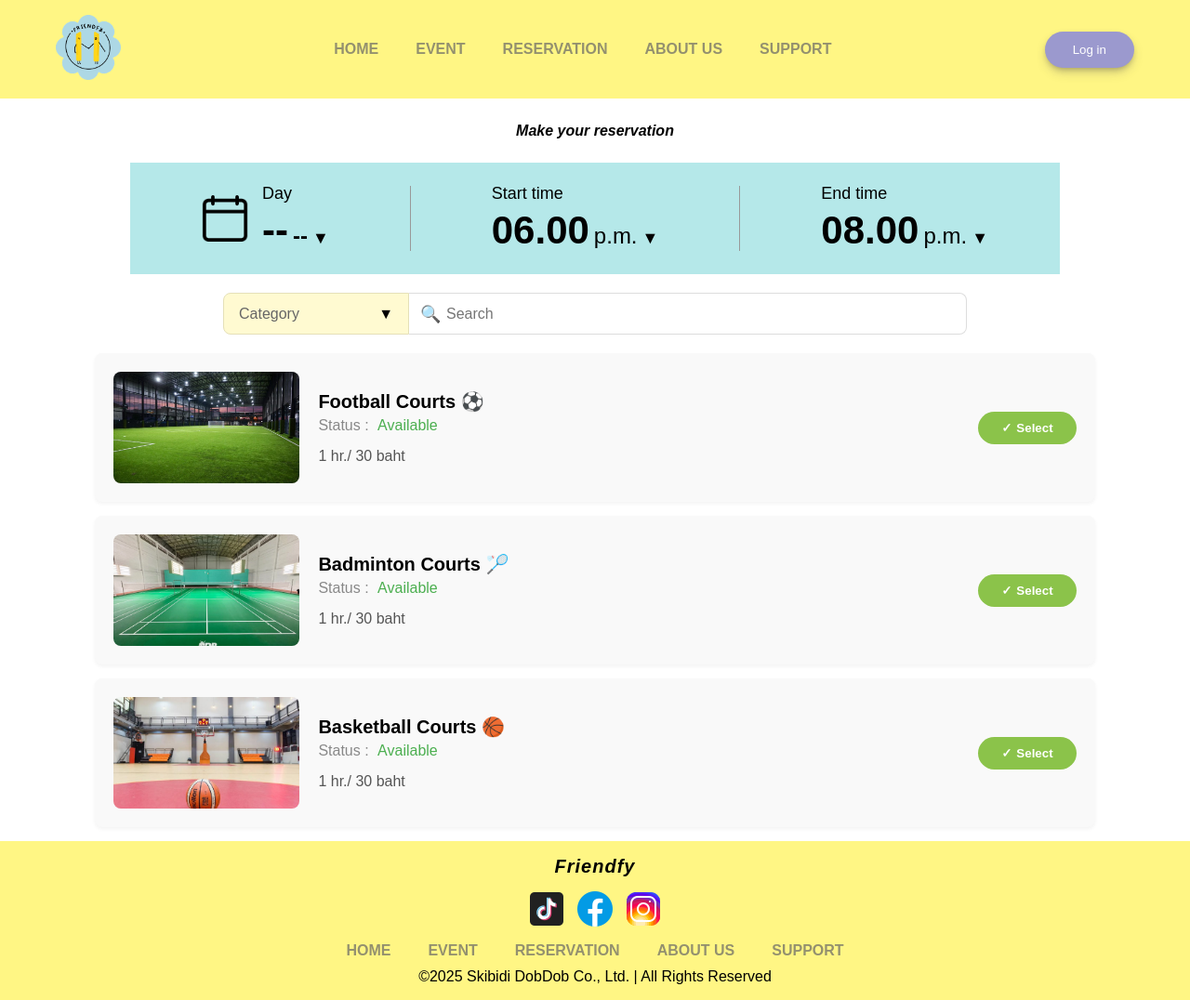
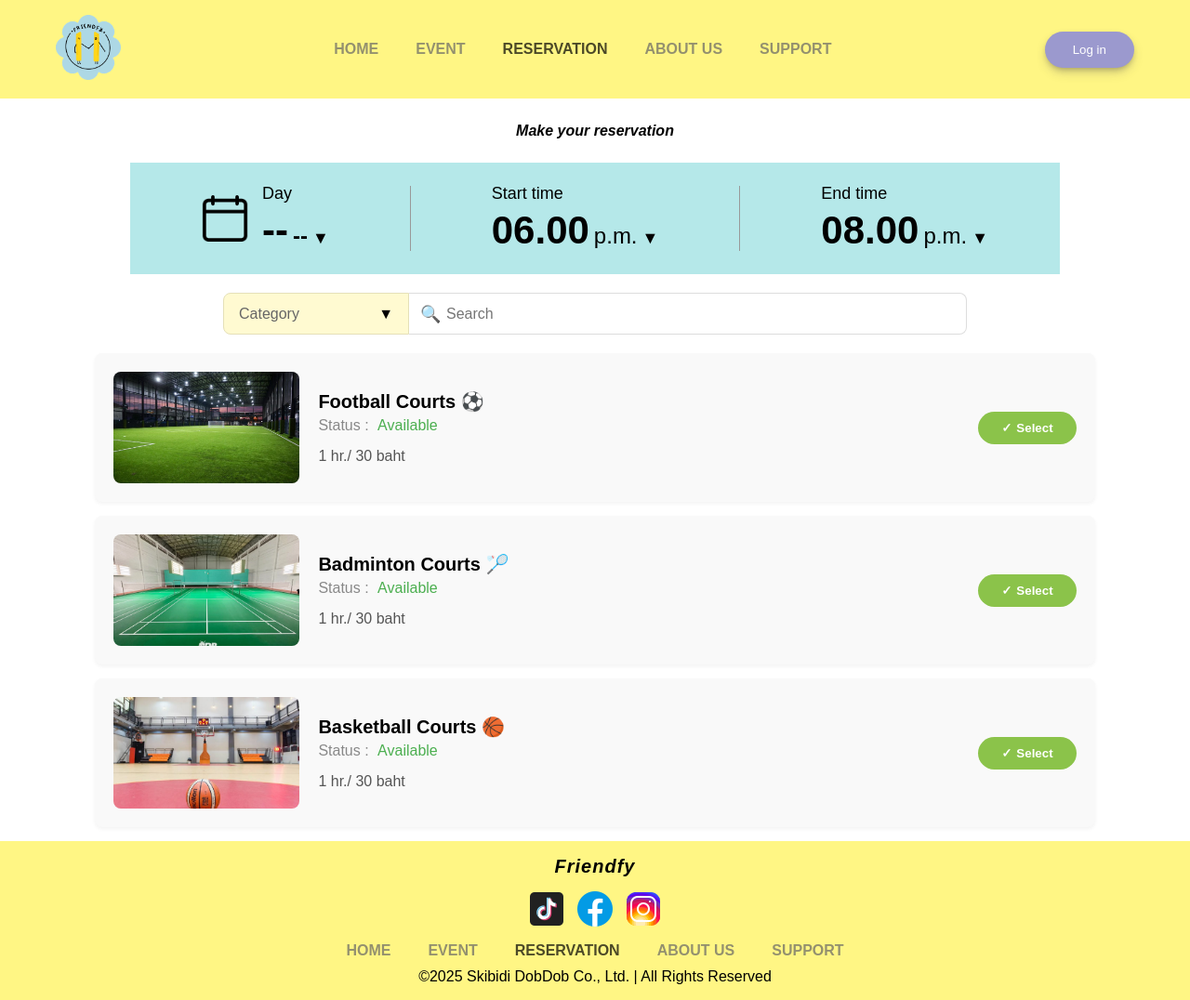
Before and after one commit to Nuay-coder/Friendfy, a website: page Frontend/html/reservation.html in a window 1280 px wide. Shown: the whole page at 93% size. Drawn offline with Linux system fonts and the light colour scheme; files whose address does not match are found by name.

Commit message:
Merge duplicate navbar-active CSS

```diff
--- a/Frontend/css/aboutus.css
+++ b/Frontend/css/aboutus.css
@@ -1,8 +1,3 @@
-/* nav: link active -> สีเข้มขึ้นกว่าอันอื่น */
-.nav-links a.active {
-  color: #000000;
-}
-
 /* Banner */
 .banner {
   background-image: url("/image/aboutus/banner-about.png");
--- a/Frontend/css/event.css
+++ b/Frontend/css/event.css
@@ -1,8 +1,3 @@
-/* nav: link active -> สีเข้มขึ้นกว่าอันอื่น */
-.nav-links a.active {
-    color: #000000;
-}
-
 /* Event Banner */
 .e1 {
     position: relative;
--- a/Frontend/css/style.css
+++ b/Frontend/css/style.css
@@ -1,3 +1,8 @@
+/* nav: link active -> สีเข้มขึ้นกว่าอันอื่น */
+.nav-links a.active {
+    color: #000000;
+  }
+
 /* Reset */
 * {
     margin: 0;
--- a/Frontend/css/support.css
+++ b/Frontend/css/support.css
@@ -1,8 +1,3 @@
-/* nav: link active -> สีเข้มขึ้นกว่าอันอื่น */
-.nav-links a.active {
-    color: #000000;
-}
-
 /* Banner */
 .banner {
     background-image: url("/image/support/banner-support.png");
--- a/Frontend/html/reservation.html
+++ b/Frontend/html/reservation.html
@@ -16,8 +16,8 @@
       <ul class="nav-links">
           <li><a href="/homepage">HOME</a></li>
           <li><a href="/event">EVENT</a></li>
-          <li><a href="/reservation">RESERVATION</a></li>
-          <li><a class="active" href="/aboutus">ABOUT US</a></li>
+          <li><a class="active" href="/reservation">RESERVATION</a></li>
+          <li><a href="/aboutus">ABOUT US</a></li>
           <li><a href="/support">SUPPORT</a></li>
       </ul>
       <div>
```
Also changed, not shown: Frontend/css/Homepage.css (+9 -0 lines).
